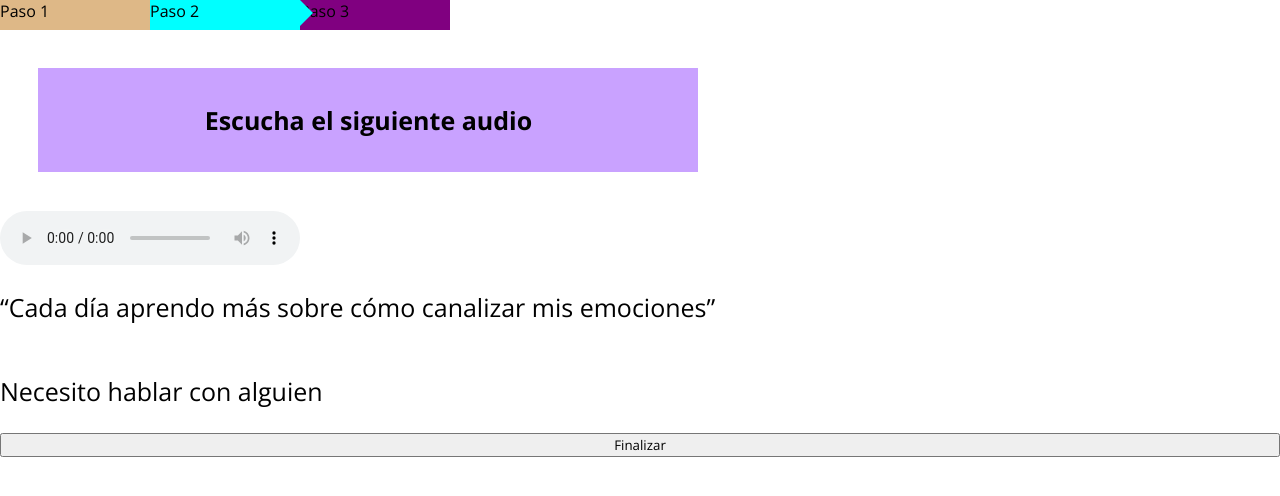
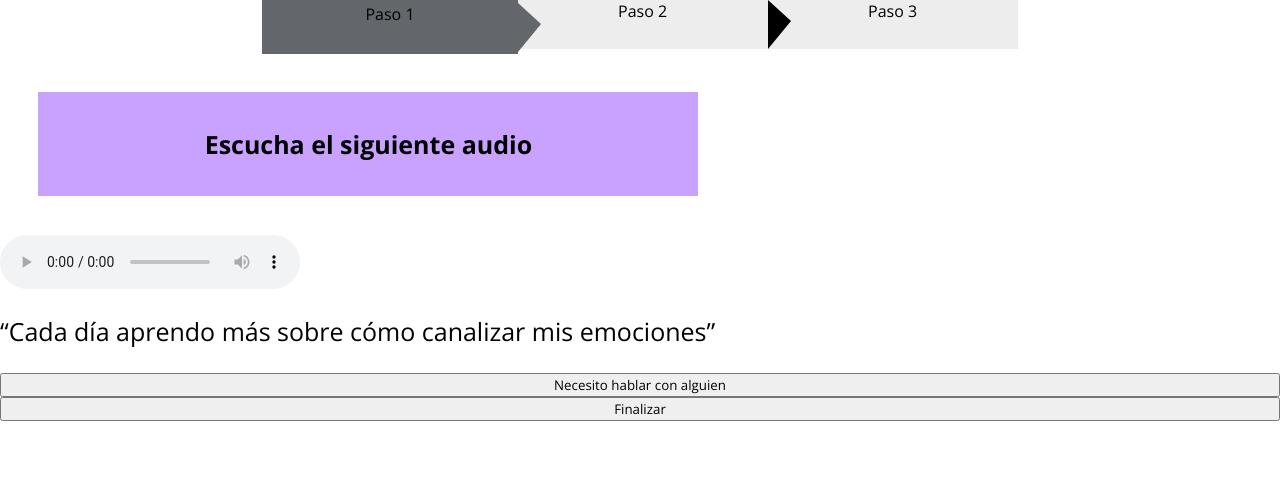
Before and after one commit to ziomarajimenez/Luxoft-talent-fest, a React (Create React App) app: page /step3 in a window 1280 px wide. Shown: the top 496 px of the page. Built offline with nearby package versions, Linux system fonts and the light colour scheme.

Commit message:
Modal Necesito hablar con alguien

```diff
--- a/package.json
+++ b/package.json
@@ -3,13 +3,18 @@
   "version": "0.1.0",
   "private": true,
   "dependencies": {
+    "@emotion/styled": "^11.10.0",
+    "@mui/material": "^5.10.2",
+    "@mui/styled-engine-sc": "^5.10.1",
     "@testing-library/jest-dom": "^5.16.5",
     "@testing-library/react": "^13.3.0",
     "@testing-library/user-event": "^13.5.0",
     "react": "^18.2.0",
     "react-dom": "^18.2.0",
+    "react-modal": "^3.15.1",
     "react-router-dom": "^6.3.0",
     "react-scripts": "5.0.1",
+    "styled-components": "^5.3.5",
     "web-vitals": "^2.1.4"
   },
   "scripts": {
--- /dev/null
+++ b/src/Components/Modal/Modal.js
@@ -0,0 +1,37 @@
+import { useRef } from "react";
+import { CSSTransition } from "react-transition-group";
+import ReactPortal from "./ReactPortal";
+import "./modal.css";
+
+function Modal({ isOpen, handleClose }) {
+  const nodeRef = useRef(null);
+
+  return (
+    <ReactPortal wrapperId="react-portal-modal-container">
+      <CSSTransition
+        in={isOpen}
+        timeout={{ entry: 0, exit: 300 }}
+        unmountOnExit
+        classNames="modal"
+        nodeRef={nodeRef}
+      >
+        <div className="modal" ref={nodeRef}>
+          <div className="modal-content">
+            <button onClick={handleClose}>Cerrar</button>
+
+            <p className="title-modal">Opciones del programa de asistencia</p>
+            <p className="modal-p">
+              Descarga nuestra app iConnect, da de alta tu cuenta con tu correo
+              corporativo y has clic en la opción hablar con alguien.
+            </p>
+            <p className="modal-p">
+              Marca a los números 800 3465 5532, solo menciona que laboras para
+              Luxoft y un psicólogo te dará la atención que necesitas.
+            </p>
+          </div>
+        </div>
+      </CSSTransition>
+    </ReactPortal>
+  );
+}
+export default Modal;
--- /dev/null
+++ b/src/Components/Modal/ReactPortal.js
@@ -0,0 +1,37 @@
+/* eslint-disable react/prop-types */
+import { useState, useLayoutEffect } from "react";
+import { createPortal } from "react-dom";
+
+function createWrapperAndAppendToBody(wrapperId) {
+  const wrapperElement = document.createElement("div");
+  wrapperElement.setAttribute("id", wrapperId);
+  document.body.appendChild(wrapperElement);
+  return wrapperElement;
+}
+
+function ReactPortal({ children, wrapperId = "react-portal-wrapper" }) {
+  const [wrapperElement, setWrapperElement] = useState(null);
+
+  useLayoutEffect(() => {
+    let element = document.getElementById(wrapperId);
+    let systemCreated = false;
+
+    if (!element) {
+      systemCreated = true;
+      element = createWrapperAndAppendToBody(wrapperId);
+    }
+    setWrapperElement(element);
+
+    return () => {
+      if (systemCreated && element.parentNode) {
+        element.parentNode.removeChild(element);
+      }
+    };
+  }, [wrapperId]);
+
+  if (wrapperElement === null) return null;
+
+  return createPortal(children, wrapperElement);
+}
+
+export default ReactPortal;
--- /dev/null
+++ b/src/Components/Modal/modal.css
@@ -0,0 +1,58 @@
+.modal {
+  position: fixed;
+  inset: 0;
+  background-color: rgba(217, 217, 217, 0.45);
+  display: flex;
+  flex-direction: column;
+  align-items: center;
+  justify-content: center;
+  transition: all 0.3s ease-in-out;
+  overflow: hidden;
+  z-index: 999;
+  padding: 40px 20px 20px;
+  opacity: 0;
+  pointer-events: none;
+  transform: scale(0.4);
+}
+.modal-enter-done {
+  opacity: 1;
+  pointer-events: auto;
+  transform: scale(1);
+}
+.modal-exit {
+  opacity: 0;
+  transform: scale(0.4);
+}
+/* .close-btn {
+    width: 40px;
+    height: 40px;
+    margin-top: 13px;
+    margin-left: 10px;
+  } */
+.modal-content {
+  width: 50%;
+  height: 45%;
+  background-color: rgba(96, 36, 160, 1);
+  border-radius: 25px;
+  color: #000;
+  font-size: 2rem;
+}
+.modal-user {
+  display: flex;
+  flex-direction: row;
+}
+.modal-p {
+  display: flex;
+  flex-direction: column;
+  background: none;
+  border: none;
+  margin: 20px;
+}
+.title-modal {
+  font-size: 30px;
+  font-weight: 600;
+  display: flex;
+  flex-direction: column;
+  margin-top: -40px;
+  margin-left: 90px;
+}
--- a/src/Components/Section steps/secSteps.css
+++ b/src/Components/Section steps/secSteps.css
@@ -1,135 +1,59 @@
-/* .steps {
-    display: flex;
-    justify-content: center;
-  }
-  .step-1 {
-    width: 200px;
-    height: 40px;
-    position: relative;
-    background: #63666a;
-    text-align: center;
-    border: 1px solid #63666a;
-  }
-  .step-1:before {
-    content: "";
-    position: absolute;
-    right: -20px;
-    bottom: 0;
-    width: 0;
-    height: 0;
-    border-left: 20px solid #63666a;
-    border-top: 20px solid transparent;
-    border-bottom: 20px solid transparent;
-  }
-  .step-2 {
-    width: 200px;
-    height: 40px;
-    position: relative;
-    border: 1px solid #63666a;
+.steps {
+  display: flex;
+  justify-content: center;
+}
+/* border: 1px solid #63666a;
     background: #ededed;
-    text-align: center;
-  }
-  .step-2:after {
-    content: "";
-    position: absolute;
-    left: 0;
-    bottom: 0;
-    width: 0;
-    height: 0;
-    border-left: 20px solid  #ededed;
-    border-top: 20px solid transparent;
-    border-bottom: 20px solid transparent;
-  }
-  .step-2:before {
-    content: "";
-    position: absolute;
-    right: -20px;
-    bottom: 0;
-    width: 0;
-    height: 0;
-    border-left: 20px solid #63666a;
-    border-top: 20px solid transparent;
-    border-bottom: 20px solid transparent;
-  }
-  .step-3 {
-    width: 200px;
-    height: 40px;
-    border: 1px solid #63666a;
-    background: #ededed;
-    text-align: center;
-  }
-  .step-3:after {
-    content: "";
-    position: absolute;
-    left: 0;
-    bottom: 0;
-    width: 0;
-    height: 0;
-    border-left: 20px solid #ededed;
-    border-top: 20px solid transparent;
-    border-bottom: 20px solid transparent;
-  }
-  .step-3:before {
-    content: "";
-    position: absolute;
-    right: -20px;
-    bottom: 0;
-    width: 0;
-    height: 0;
-    border-left: 20px solid #ededed;
-    border-top: 20px solid transparent;
-    border-bottom: 20px solid transparent;
-  }
-   */
+    text-align: center;*/
+ /*! After es la punta */
 .step-1:after {
-  color: burlywood;
-  border-left: 13px solid;
-  border-top: 13px solid transparent;
-  border-bottom: 13px solid transparent;
+  color: #63666a;
+  border-left: 23px solid;
+  border-top: 21px solid transparent;
+  border-bottom: 28px solid transparent;
   display: inline-block;
   content: "";
   position: absolute;
-  right: -13px;
+  right: -23px;
+
 }
 .step-1 {
-  background-color: burlywood;
-  width: 150px;
-  height: 30px;
+  background-color: #63666a;
+  width: 250px;
+  height: 49px;
   display: inline-block;
   position: relative;
+  z-index: 1;
+  text-align: center;
+  padding: .2%;
+  /* border: 1px solid #63666a; */
 }
-/*! After es la punta */
 .step-2:after {
   color: aqua;
-  border-left: 13px solid;
-  border-top: 13px solid transparent;
-  border-bottom: 13px solid transparent;
+  border-color: #63666a;
+  border-left: 23px solid #000;
+  border-top: 21px solid transparent;
+  border-bottom: 28px solid transparent;
   display: inline-block;
   content: "";
   position: absolute;
-  right: -13px;
+  right: -23px;
+
+
 }
 .step-2 {
-  background-color: aqua;
-  width: 150px;
-  height: 30px;
+  background-color: #ededed;
+  border-color: #63666a;
+  width: 250px;
+  height: 49px;
   display: inline-block;
   position: relative;
+  text-align: center;
 }
-/* .step-3:after {
-  color: purple;
-  border-left: 13px solid;
-  border-top: 13px solid transparent;
-  border-bottom: 13px solid transparent;
+.step-3 {
+  background-color: #ededed;
+  width: 250px;
+  height: 49px;
   display: inline-block;
-  content: "";
-  position: absolute;
-  right: -13px;
-} */
-.step-3 {
-  background-color: purple;
-  width: 150px;
-  height: 30px;
-  display: inline-block;
-
+  text-align: center;
 }
--- a/src/Pages/Step 3/Step3.js
+++ b/src/Pages/Step 3/Step3.js
@@ -1,5 +1,7 @@
 import React from "react";
+import { useState } from "react";
 import { SecSteps } from "../../Components/Section steps/SecSteps";
+import Modal from "../../Components/Modal/Modal";
 import "./step3.css";
 import frightenmusic from "../../Assets/Frighten music/acoustic-motivation-11290.mp3";
 import frightenmusic2 from "../../Assets/Frighten music/inspirational-background-112290.mp3";
@@ -7,6 +9,9 @@ import frightenmusic3 from "../../Assets/Frighten music/motivational-day-112790.
 import frightenmusic4 from "../../Assets/Frighten music/winning-elevation-111355.mp3";
 
 const Step3 = () => {
+  // const navigate = useNavigate();
+  const [isOpen, setIsOpen] = useState(false);
+
   let musicFrighten = [
     frightenmusic,
     frightenmusic2,
@@ -16,10 +21,7 @@ const Step3 = () => {
   let randomMusic =
     musicFrighten[Math.floor(Math.random() * musicFrighten.length)];
 
-    // let phrases = [“Cada día aprendo más sobre cómo canalizar mis emociones”,
-    //   “El valor consiste en vencer el miedo”,
-    //   “He pasado toda mi vida viviendo con miedos y hoy quiero enfrentarlos.”,
-    //   “Todos vivimos con miedo, pero cada día tratamos de que no nos gane.”]
+  // let phrases = [“”]
 
   return (
     <div className="section-audio">
@@ -30,7 +32,11 @@ const Step3 = () => {
       <audio src={randomMusic} controls></audio>
 
       <p>“Cada día aprendo más sobre cómo canalizar mis emociones”</p>
-      <p> Necesito hablar con alguien</p>
+      <button onClick={() => setIsOpen(true)}>
+        {" "}
+        Necesito hablar con alguien
+      </button>
+      <Modal handleClose={() => setIsOpen(false)} isOpen={isOpen}></Modal>
       <button>Finalizar</button>
     </div>
   );
```
Also changed, not shown: src/Components/Modal/ModalHelp.js (added, +50 -0 lines), 1 other file (tests, documents, lock files or other folders).
